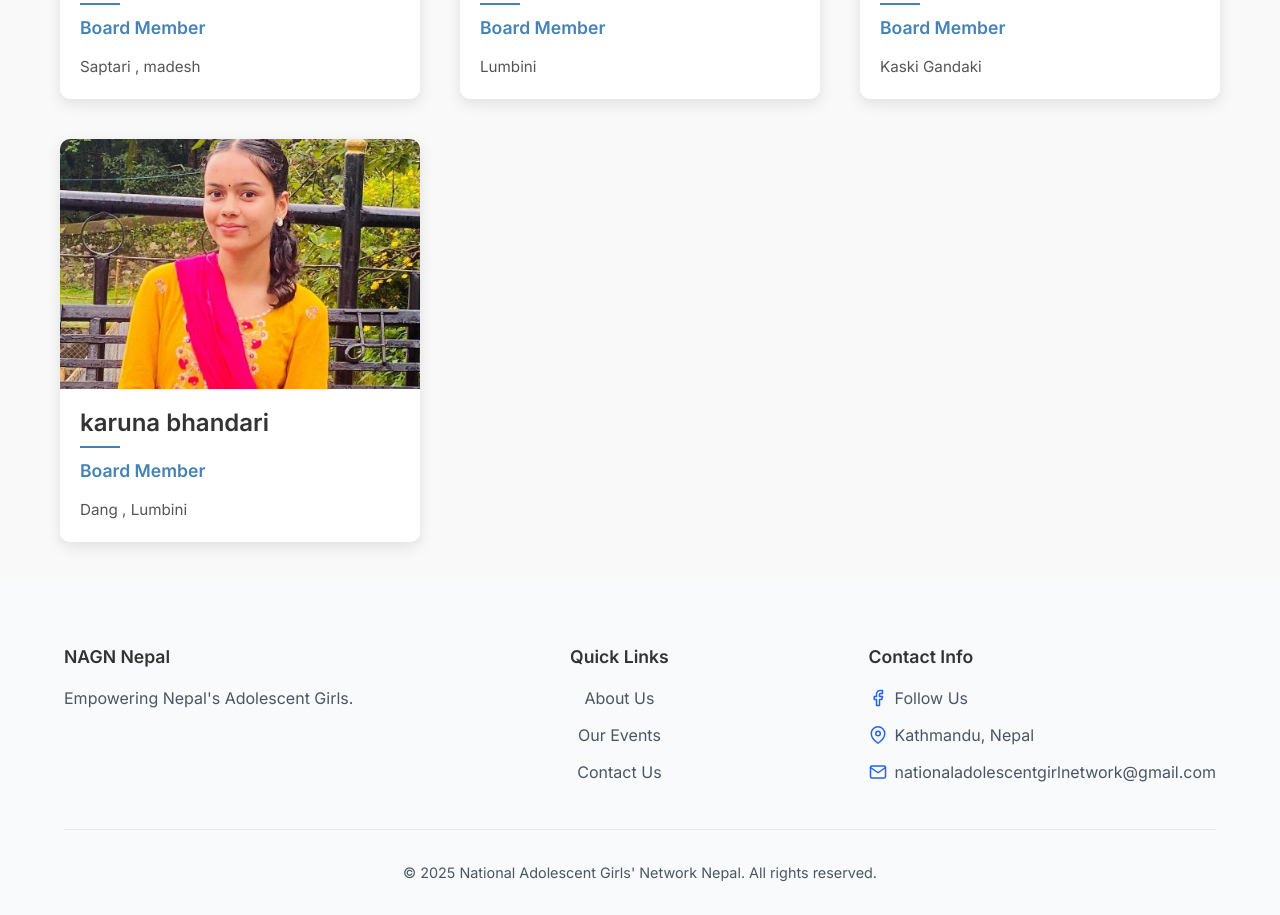
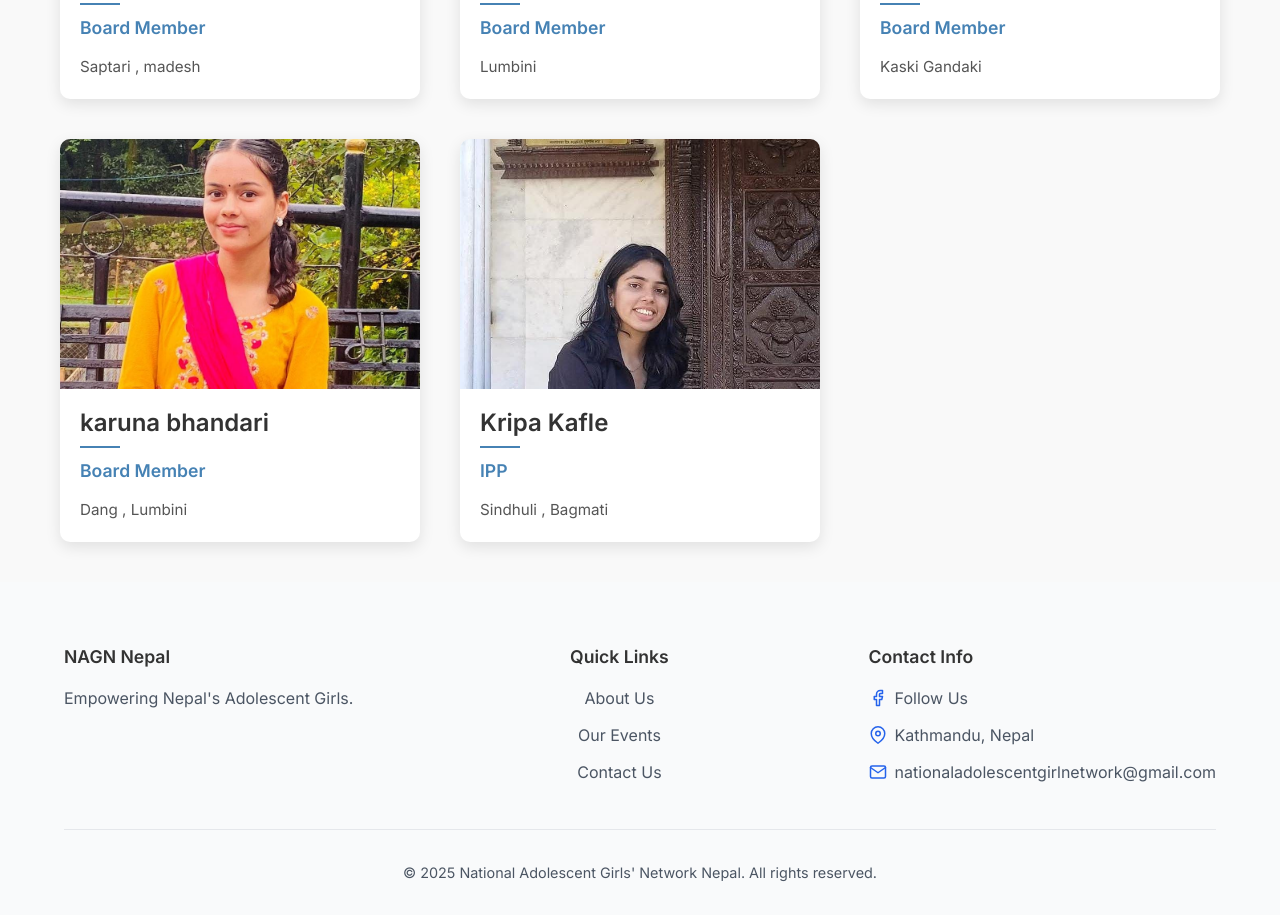
Before and after one commit to cosognepal/NABN_frontend, a React (Vite) app: page /team in a window 1280 px wide. Shown: the part 3200-4115 px from the top of the page. Built offline with nearby package versions, Linux system fonts and the light colour scheme.

Commit message:
add Kripa Kafle

```diff
--- a/src/data/team.js
+++ b/src/data/team.js
@@ -19,6 +19,7 @@ import RajNandaniChaudhary from "../assets/images/team/18. Raj Nandani Chaudhary
 import BinitaKhanal from "../assets/images/team/19. Binita Khanal_.jpg";
 import NirijanaBhattarai from "../assets/images/team/20.Nirijana_Bhattarai.jpeg";
 import KarunaBhandari from "../assets/images/team/karuna bhandari.jpeg";
+import KripaKafle from "../assets/images/team/Kripa Kafle.jpeg";
 
 const data = [
   {
@@ -196,6 +197,15 @@ const data = [
     },
     description: "Dang , Lumbini",
   },
+
+  {
+    name: "Kripa Kafle",
+    position: "IPP",
+    image: {
+      url: KripaKafle,
+    },
+    description: "Sindhuli , Bagmati",
+  },
 ];
 
 export default data;
```
Also changed, not shown: src/assets/images/team/Kripa Kafle.jpeg (added).
